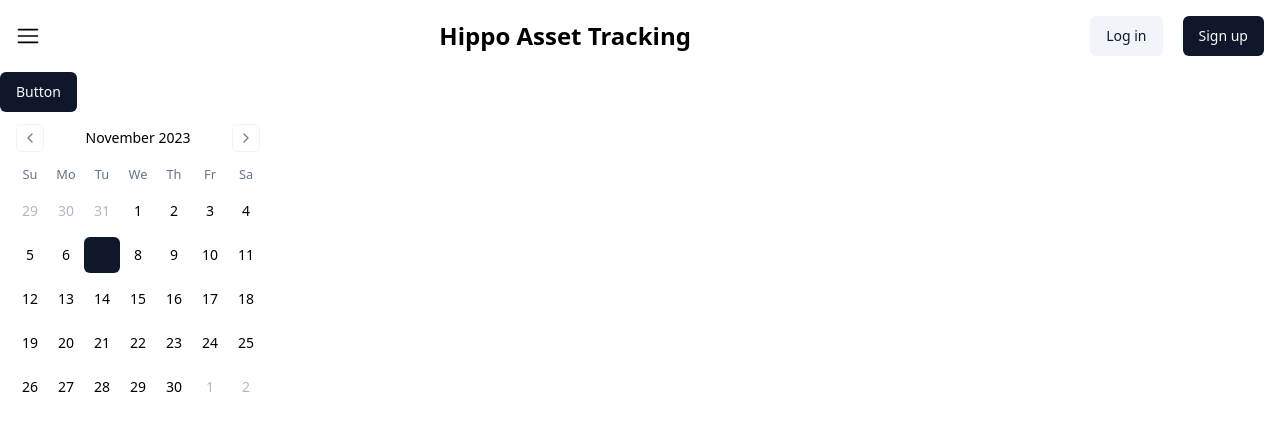
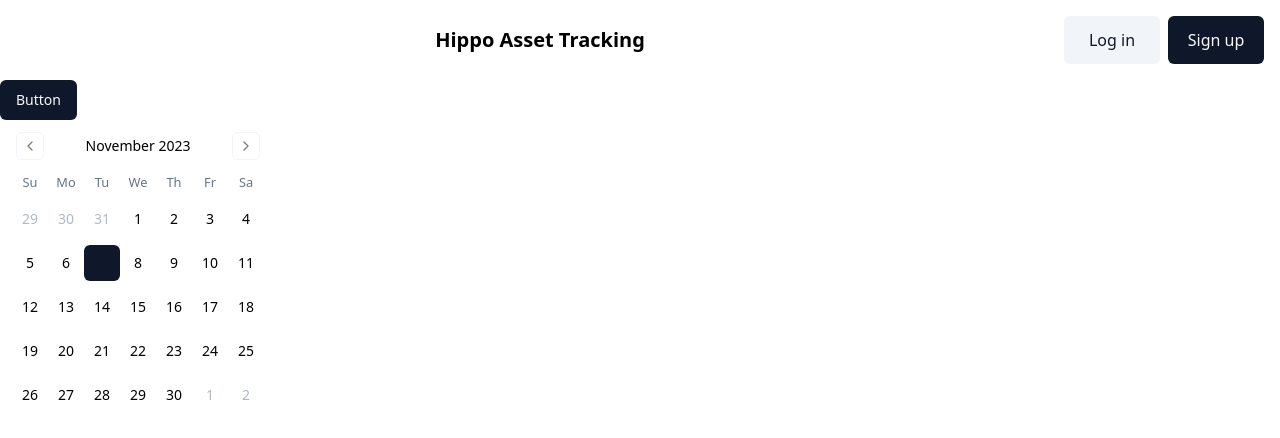
Before and after one commit to mitchelldirt/HippoAssetTracking, a React (Vite) app: page / in a window 1280 px wide. Shown: the top 438 px of the page. Built offline with nearby package versions, Linux system fonts and the light colour scheme.

Commit message:
Trying to get the header right

```diff
--- a/src/components/ui/Header.tsx
+++ b/src/components/ui/Header.tsx
@@ -17,17 +17,16 @@
         <header className="flex items-center justify-between p-4 w-full">
             <div className="flex items-center space-x-4 w-full">
                 <div className="flex items-center space-x-4 w-full justify-between">
-                    <HamburgerMenuIcon cursor={'pointer'} className="w-6 h-6" />
-                    <h1 className="text-2xl font-bold text-center">Hippo Asset Tracking</h1>
+                    <HamburgerMenuIcon cursor={'pointer'} className="w-8 h-8 sm:w-12 sm:h-12 md:hidden" />
+                    <h1 className="text-sm font-extrabold text-center w-full sm:text-xl ">Hippo Asset Tracking</h1>
                     {props.user ? (
-                        <div className={"flex gap-5 items-center"}>
-                            <Button variant={'ghost'}><GearIcon className="w-8 h-8 font-bold" /></Button>
-                            <Button className="btn btn-sm" onClick={props.onLogout}>Log out</Button>
+                        <div className={"flex gap-4 items-center "}>
+                            <GearIcon cursor={'pointer'} className="w-8 h-8 sm:w-12 sm:h-12 font-bold" />
                         </div>
                     ) : (
-                        <div className={"flex gap-5"}>
-                            <Button variant={'secondary'} className="btn btn-sm" onClick={props.onLogin}>Log in</Button>
-                            <Button className="btn btn-sm btn-primary" onClick={props.onLogout}>Sign up</Button>
+                        <div className={"flex flex-col gap-2 sm:flex-row"}>
+                            <Button variant={'secondary'} className="text-xs sm:text-base w-20 h-8 sm:w-24 sm:h-12" onClick={props.onLogin}>Log in</Button>
+                            <Button className="text-xs sm:text-base w-20 h-8 sm:w-24 sm:h-12" onClick={props.onLogout}>Sign up</Button>
                         </div>
                     )
                     }
```
